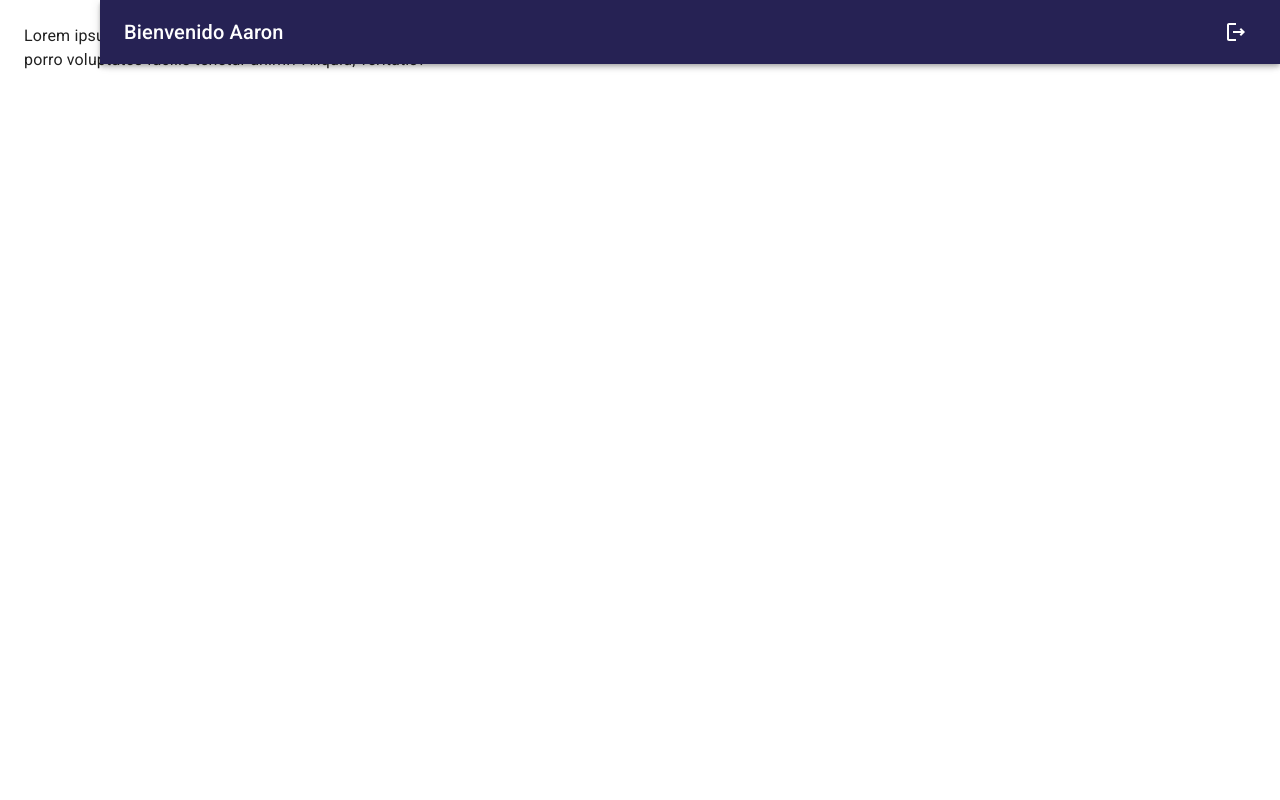
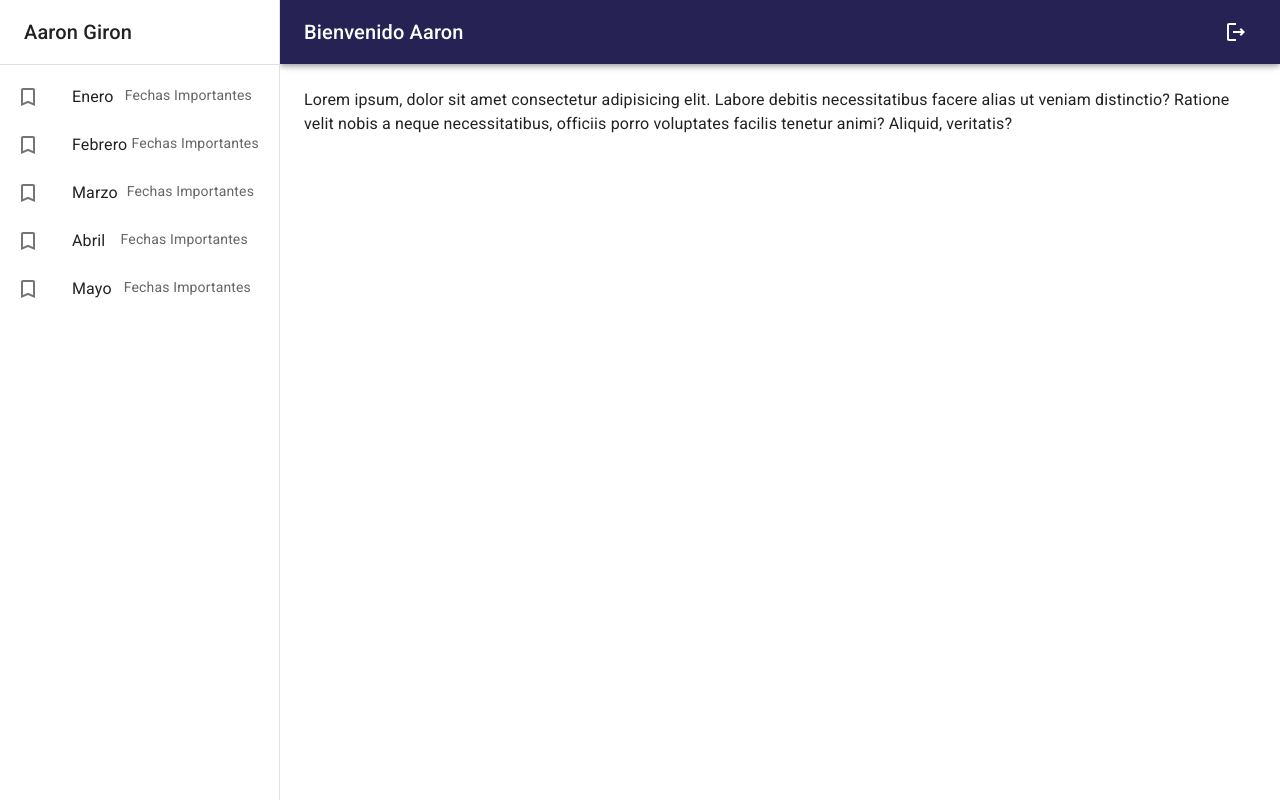
Before and after one commit to agirong/journal-app, a React (Vite) app: page / in a window 1280 px wide. Built offline with nearby package versions, Linux system fonts and the light colour scheme.

Commit message:
Agregar SideBar

```diff
--- /dev/null
+++ b/src/journal/components/SideBar.jsx
@@ -0,0 +1,44 @@
+import { TurnedInNot } from "@mui/icons-material"
+import { Box, Divider, Drawer, List, ListItem, ListItemButton, ListItemIcon, Toolbar, Typography ,Grid, ListItemText} from "@mui/material"
+
+export const SideBar = ({drawerWidth}) => {
+  return (
+    <Box
+        component='nav'
+        sx={{width: {sm: drawerWidth}, flexShrink: {sm:0}}}
+    >
+        <Drawer
+            variant='permanent'
+            open
+            sx={{
+                display:{xs:'block'},
+                '& .MuiDrawer-paper':{boxSizing: 'border-box', width: drawerWidth}
+            }}
+        >
+            <Toolbar>
+                <Typography variant="h6" noWrap component='div'>
+                    Aaron Giron
+                </Typography>
+            </Toolbar>
+            <Divider/>
+            <List>
+                {
+                    ['Enero','Febrero','Marzo','Abril','Mayo'].map(text =>(
+                        <ListItem key={text} disablePadding>
+                            <ListItemButton>
+                                <ListItemIcon>
+                                    <TurnedInNot/>
+                                </ListItemIcon>
+                                <Grid container>
+                                    <ListItemText primary={text}/>
+                                    <ListItemText secondary={'Fechas Importantes'}/>
+                                </Grid>
+                            </ListItemButton>
+                        </ListItem>
+                    ))
+                }
+            </List>
+        </Drawer>
+    </Box>
+  )
+}
--- a/src/journal/components/index.js
+++ b/src/journal/components/index.js
@@ -1 +1,2 @@
 export * from './NavBar'
+export * from './SideBar'
--- a/src/journal/layout/JournalLayout.jsx
+++ b/src/journal/layout/JournalLayout.jsx
@@ -1,18 +1,19 @@
 import { Box } from "@mui/system"
-import { NavBar } from "../components"
+import { NavBar, SideBar } from "../components"
+import { Toolbar } from "@mui/material";
 
-const drawerWidth = 100;
+const drawerWidth = 280;
 
 export const JournalLayout = ({children}) => {
   return (
     <Box sx={{display:'flex'}}>
         <NavBar drawerWidth={drawerWidth}/>
-        {/* Sidebar */}
+        <SideBar drawerWidth={drawerWidth}/>
         <Box
             component='main'
             sx={{flexGrow:1,p:3}}
         >
-            {/* Toolbar */}
+            <Toolbar/>
             {children}
         </Box>
     </Box>
```
